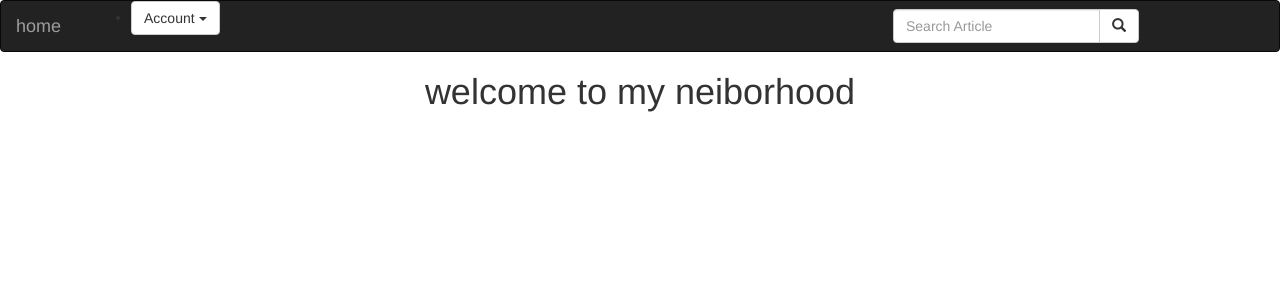
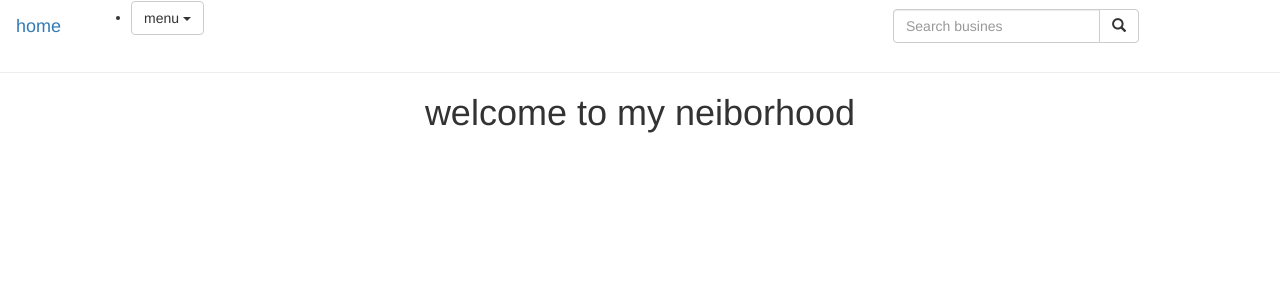
Before and after one commit to Ruterana/Hood, a Django app: template hood/templates/home.html in a window 1280 px wide. Shown: the top 300 px of the page. Run offline with Django 3.2, Linux system fonts and the light colour scheme; the template is opened without the code that fills it, so the values that code supplies are empty; the visitor is signed in with stand-in values (Sample User, id 1); some libraries are stand-ins or nearby versions.

```diff
--- a/Neiborhood/urls.py
+++ b/Neiborhood/urls.py
@@ -18,7 +18,7 @@ from django.contrib import admin
 from django.contrib.auth import views
 urlpatterns = [
     url(r'^admin/', admin.site.urls),
-    url(r'^hood/',include('hood.urls')),
+    url(r'^',include('hood.urls')),
      url(r'^accounts/', include('registration.backends.simple.urls')),
      url(r'^logout/$', views.logout, {"next_page": '/'}),
 ]
--- a/hood/templates/navbar.html
+++ b/hood/templates/navbar.html
@@ -1,12 +1,14 @@
 <!DOCTYPE html>
 <html lang="en">
+
 <head>
 
     <meta charset="utf-8">
     <meta name="viewport" content="width=device-width, initial-scale=1">
 </head>
+
 <body>
-<nav class="navbar navbar-inverse">
+    <nav class="navbar navbar-light bg-light">
         <div class="container-fluid">
             <div class="navbar-header">
                 <a class="navbar-brand" href="">home</a>
@@ -16,7 +18,7 @@
                 <form class="navbar-form" role="search" action="">
 
                     <div class="input-group">
-                <input type="text" class="form-control" placeholder="Search Article" name="">
+                        <input type="text" class="form-control" placeholder="Search busines" name="business">
                         <div class="input-group-btn">
                             <button class="btn btn-default" type="submit"><i class="glyphicon glyphicon-search"></i></button>
                         </div>
@@ -29,7 +31,8 @@
                 {% if user.is_authenticated %}
                 <ul>
                     <li class="dropdown">
-                    <a href="#" class="dropdown-toggle btn btn-default" data-toggle="dropdown" role="button" aria-expanded="false">Account
+                        <a href="#" class="dropdown-toggle btn btn-default" data-toggle="dropdown" role="button"
+                            aria-expanded="false">menu
                             <span class="caret"></span>
                         </a>
                         <ul class="dropdown-menu" role="menu">
@@ -56,5 +59,7 @@
         </div>
 
     </nav>
+    <hr>
 </body>
+
 </html>
```
Lines whose indentation alone changed are shown as unchanged.
